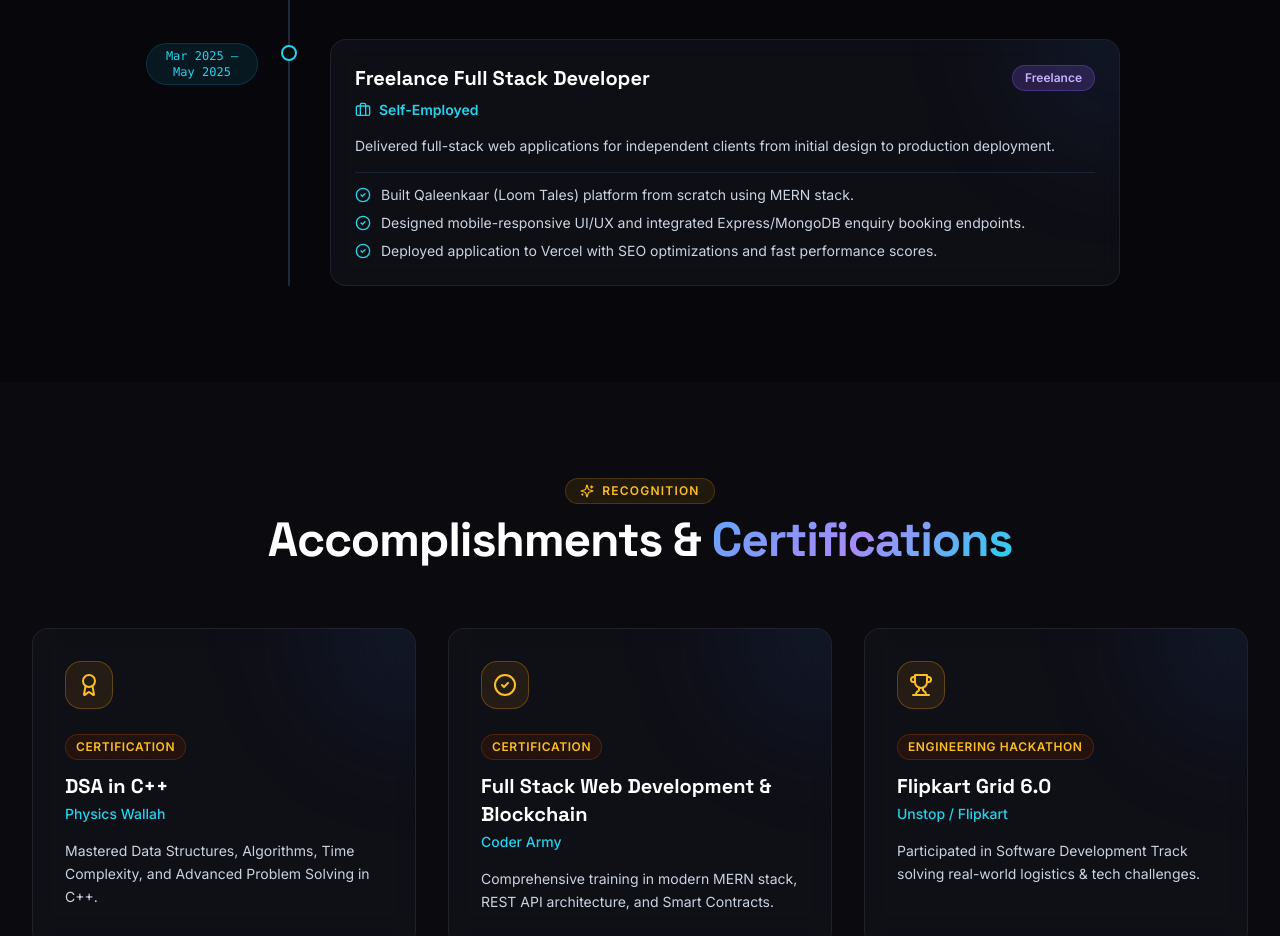
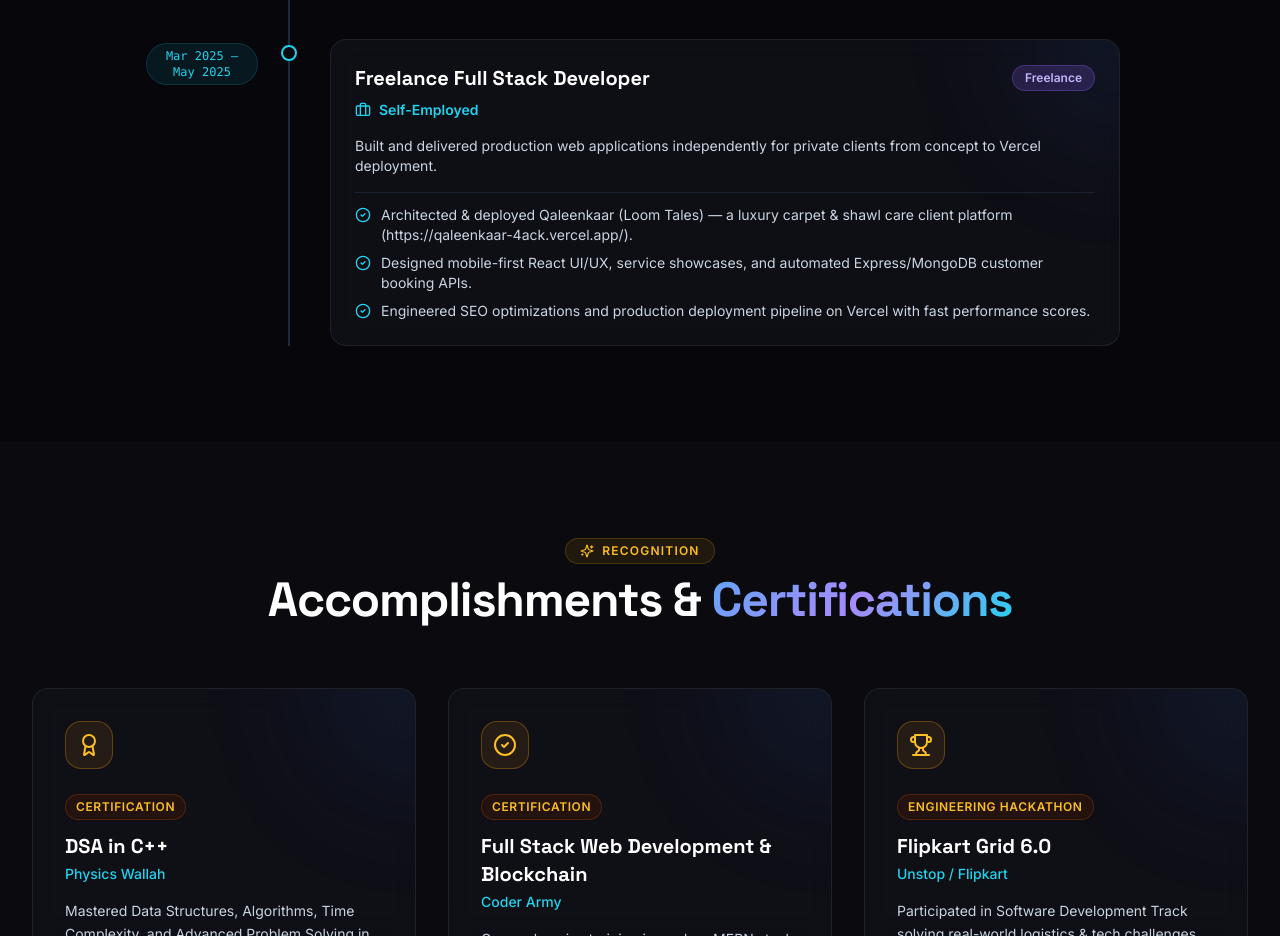
Before and after one commit to GauharAlam/Portfolio, a React (Vite) app: page / in a window 1280 px wide. Shown: the part 6360-7296 px from the top of the page. Built offline with nearby package versions, Linux system fonts and the light colour scheme.

Commit message:
feat: update Qaleenkaar live link and add project highlight to Freelance experience timeline

```diff
--- a/src/data/portfolioData.js
+++ b/src/data/portfolioData.js
@@ -151,7 +151,7 @@ export const projectsData = [
     id: "qaleenkaar",
     title: "Qaleenkaar (Loom Tales)",
     subtitle: "Carpet & Shawl Care Brand Platform",
-    featured: false,
+    featured: true,
     tags: ["MERN Stack", "React.js", "Express.js", "MongoDB", "Tailwind CSS", "Vercel"],
     accentColor: "from-purple-500 to-pink-500",
     badge: "Client Production App",
@@ -162,7 +162,7 @@ export const projectsData = [
       "Delivered independently end-to-end for the client and deployed to production on Vercel."
     ],
     github: "https://github.com/GauharAlam/qaleenkaar",
-    live: "https://qaleenkaar.com",
+    live: "https://qaleenkaar-4ack.vercel.app/",
     metrics: "End-to-End Client Delivery"
   }
 ];
@@ -185,11 +185,11 @@ export const experienceData = [
     company: "Self-Employed",
     period: "Mar 2025 – May 2025",
     type: "Freelance",
-    description: "Delivered full-stack web applications for independent clients from initial design to production deployment.",
+    description: "Built and delivered production web applications independently for private clients from concept to Vercel deployment.",
     achievements: [
-      "Built Qaleenkaar (Loom Tales) platform from scratch using MERN stack.",
-      "Designed mobile-responsive UI/UX and integrated Express/MongoDB enquiry booking endpoints.",
-      "Deployed application to Vercel with SEO optimizations and fast performance scores."
+      "Architected & deployed Qaleenkaar (Loom Tales) — a luxury carpet & shawl care client platform (https://qaleenkaar-4ack.vercel.app/).",
+      "Designed mobile-first React UI/UX, service showcases, and automated Express/MongoDB customer booking APIs.",
+      "Engineered SEO optimizations and production deployment pipeline on Vercel with fast performance scores."
     ]
   }
 ];
```
